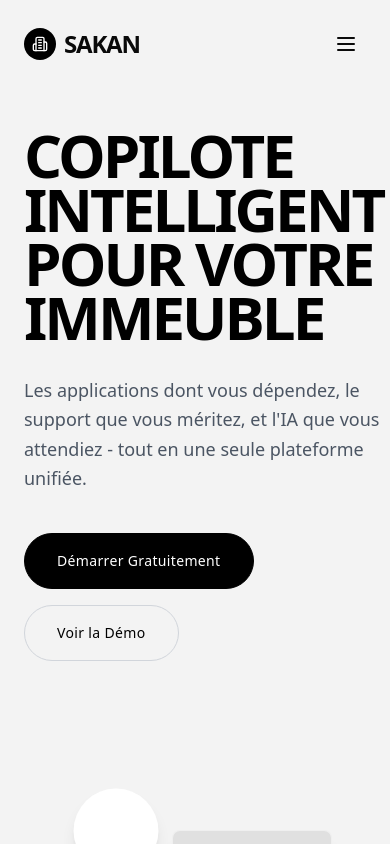
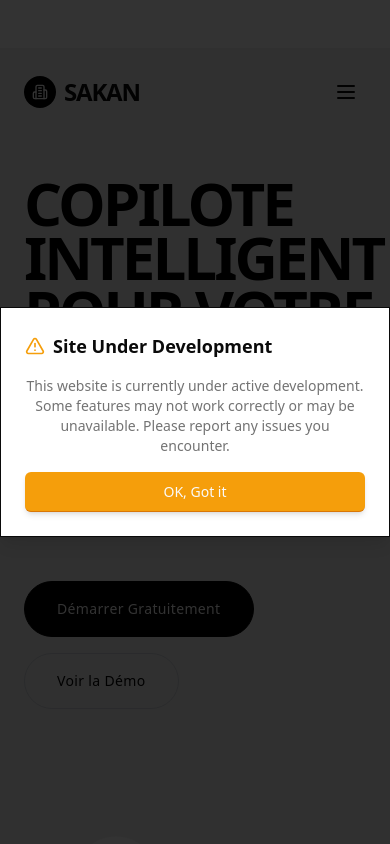
Before and after one commit to Morojc/SAKAN, a Next.js app: page / in a window 390 px wide. Shown: the top 844 px of the page. Built offline with nearby package versions, Linux system fonts and the light colour scheme; no server answers.

Commit message:
Add DevelopmentBanner to RootLayout and adjust layout structure

```diff
--- a/app/layout.tsx
+++ b/app/layout.tsx
@@ -7,6 +7,7 @@ import { SessionProvider } from "next-auth/react"
 import { Toaster } from 'react-hot-toast';
 import FooterWrapper from "@/components/ui/FooterWrapper";
 import { Providers } from "@/components/providers";
+import { DevelopmentBanner } from "@/components/DevelopmentBanner";
 
 export const metadata: Metadata = config.metadata;
 
@@ -19,11 +20,14 @@ export default function RootLayout({
     <html lang="en" suppressHydrationWarning>
 			<body className="antialiased min-h-screen flex flex-col" suppressHydrationWarning>
 				<Providers>
-          <Toaster position="top-center" />
-          <main className="flex-grow">
-            {children}
-          </main>
-          <FooterWrapper />
+          <DevelopmentBanner />
+          <div className="pt-12 sm:pt-10">
+            <Toaster position="top-center" />
+            <main className="flex-grow">
+              {children}
+            </main>
+            <FooterWrapper />
+          </div>
 				</Providers>
         </body>
       {/* Google Tag Manager */}
--- /dev/null
+++ b/components/DevelopmentBanner.tsx
@@ -0,0 +1,84 @@
+'use client';
+
+import { useState, useEffect } from 'react';
+import { AlertTriangle } from 'lucide-react';
+import {
+  AlertDialog,
+  AlertDialogAction,
+  AlertDialogContent,
+  AlertDialogDescription,
+  AlertDialogFooter,
+  AlertDialogHeader,
+  AlertDialogTitle,
+} from '@/components/ui/alert-dialog';
+
+export function DevelopmentBanner() {
+  const [isMobile, setIsMobile] = useState(false);
+  const [showDialog, setShowDialog] = useState(false);
+
+  useEffect(() => {
+    // Check if mobile on mount and resize
+    const checkMobile = () => {
+      setIsMobile(window.innerWidth < 640); // 640px is Tailwind's sm breakpoint
+    };
+
+    // Check on mount
+    checkMobile();
+
+    // Check on resize
+    window.addEventListener('resize', checkMobile);
+
+    // On mobile, check if dialog was already dismissed
+    if (window.innerWidth < 640) {
+      const dismissed = localStorage.getItem('dev-dialog-dismissed');
+      if (!dismissed) {
+        setShowDialog(true);
+      }
+    }
+
+    return () => window.removeEventListener('resize', checkMobile);
+  }, []);
+
+  const handleDialogClose = () => {
+    setShowDialog(false);
+    localStorage.setItem('dev-dialog-dismissed', 'true');
+  };
+
+  // Mobile: Show popup dialog
+  if (isMobile) {
+    return (
+      <AlertDialog open={showDialog} onOpenChange={setShowDialog}>
+        <AlertDialogContent className="sm:max-w-md">
+          <AlertDialogHeader>
+            <div className="flex items-center gap-2">
+              <AlertTriangle className="h-5 w-5 text-amber-500" />
+              <AlertDialogTitle>Site Under Development</AlertDialogTitle>
+            </div>
+            <AlertDialogDescription className="pt-2">
+              This website is currently under active development. Some features may not work correctly or may be unavailable. Please report any issues you encounter.
+            </AlertDialogDescription>
+          </AlertDialogHeader>
+          <AlertDialogFooter>
+            <AlertDialogAction onClick={handleDialogClose} className="w-full sm:w-auto bg-amber-500 dark:bg-amber-600 border-b border-amber-600 dark:border-amber-700 shadow-md">
+              OK, Got it
+            </AlertDialogAction>
+          </AlertDialogFooter>
+        </AlertDialogContent>
+      </AlertDialog>
+    );
+  }
+
+  // Desktop: Show banner
+  return (
+    <div className="fixed top-0 left-0 right-0 z-50 w-full">
+      <div className="bg-amber-500 dark:bg-amber-600 border-b border-amber-600 dark:border-amber-700 shadow-md">
+        <div className="flex items-center justify-center px-4 py-2 text-sm font-medium text-amber-900 dark:text-amber-50 text-center">
+          <AlertTriangle className="h-4 w-4 mr-2 flex-shrink-0" />
+          <span>
+            ⚠️ Site Under Development - Some features may not work correctly
+          </span>
+        </div>
+      </div>
+    </div>
+  );
+}
```
